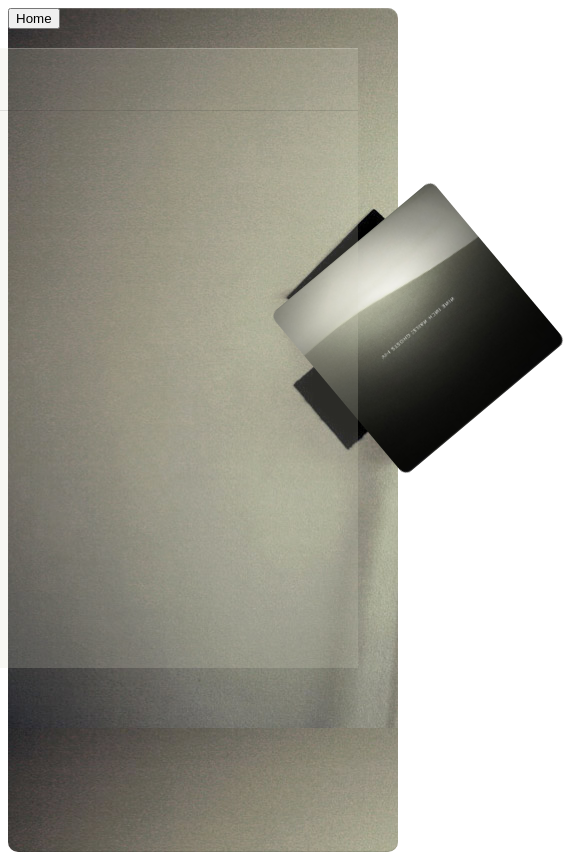
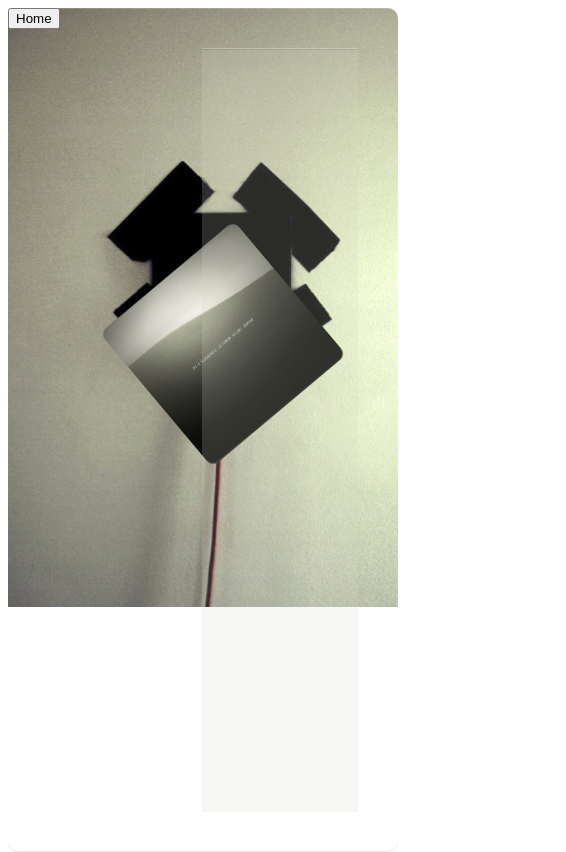
Before and after one commit to montagejs/album, a website: page ui/songlist.reel/songlist.html in a window 390 px wide. Shown: the whole page, 566 px wide, since content can reach past the window. Drawn offline with Linux system fonts and the light colour scheme.

Commit message:
responsive edits

```diff
--- a/ui/song.reel/song.css
+++ b/ui/song.reel/song.css
@@ -10,7 +10,7 @@
     text-align: center;
 }
 .song > .buttons > button {
-    /*position: static;*/
+    min-width: 110px;
 }
 
 
--- a/ui/songlist.reel/songlist.css
+++ b/ui/songlist.reel/songlist.css
@@ -5,6 +5,9 @@
     width:          100%;
     height:         100%;
     background-image: url('images/bg.jpg');
+    background-position:  -100px -30px;
+    background-size: 1380px;
+    background-repeat: no-repeat;
     opacity: 1;
     border-radius: 10px;
     -webkit-box-shadow: inset 0px 1px 1px hsla(0,0%,100%,.2),
@@ -17,9 +20,9 @@
     margin: 0;
     padding: 0;
     top: 40px;
+    bottom: 40px;
     right: 40px;
-    width: 600px;
-    height: 620px;
+    width: 40%;
     overflow: hidden;
     background: hsla(60,20%,80%,.2);
     z-index: 2;
@@ -33,13 +36,12 @@
     height: 100%;
 }
 
-
 .cover {
     position: absolute;
     width: 300px;
     height: 300px;
-    top: 170px;
-    left: 260px;
+    top: 25%;
+    left: 190px;
     border-radius: 12px;
     background-image: url('images/cover.jpg');
     -webkit-box-shadow: inset 0px 1px 1px hsla(0,0%,100%,.2),
@@ -66,8 +68,6 @@
     background: hsla(0,0%,100%,.5);
 }
 
-
-
 .song-button .title {
     font-size: 24px;
     padding: 0 30px;
@@ -79,5 +79,21 @@
 .song-button .title .duration {
     font-size: 20px;
     color: hsla(46,10%,30%,.9);
-    padding-left: 300px;
+    float: right;
 }
+
+@media screen and (max-width: 1024px) {
+    .songlist {
+        background-size: 1100px;
+        background-position: -140px -20px;
+    }
+
+    .cover {
+        width: 250px;
+        height: 250px;
+        top: 25%;
+        left: 90px;
+        background-size: cover;
+    }
+
+}
```
Also changed, not shown: css/base.css (+3 -14 lines), ui/credits.reel/credits.css (+16 -4 lines), ui/home.reel/home.css (+12 -1 lines).
